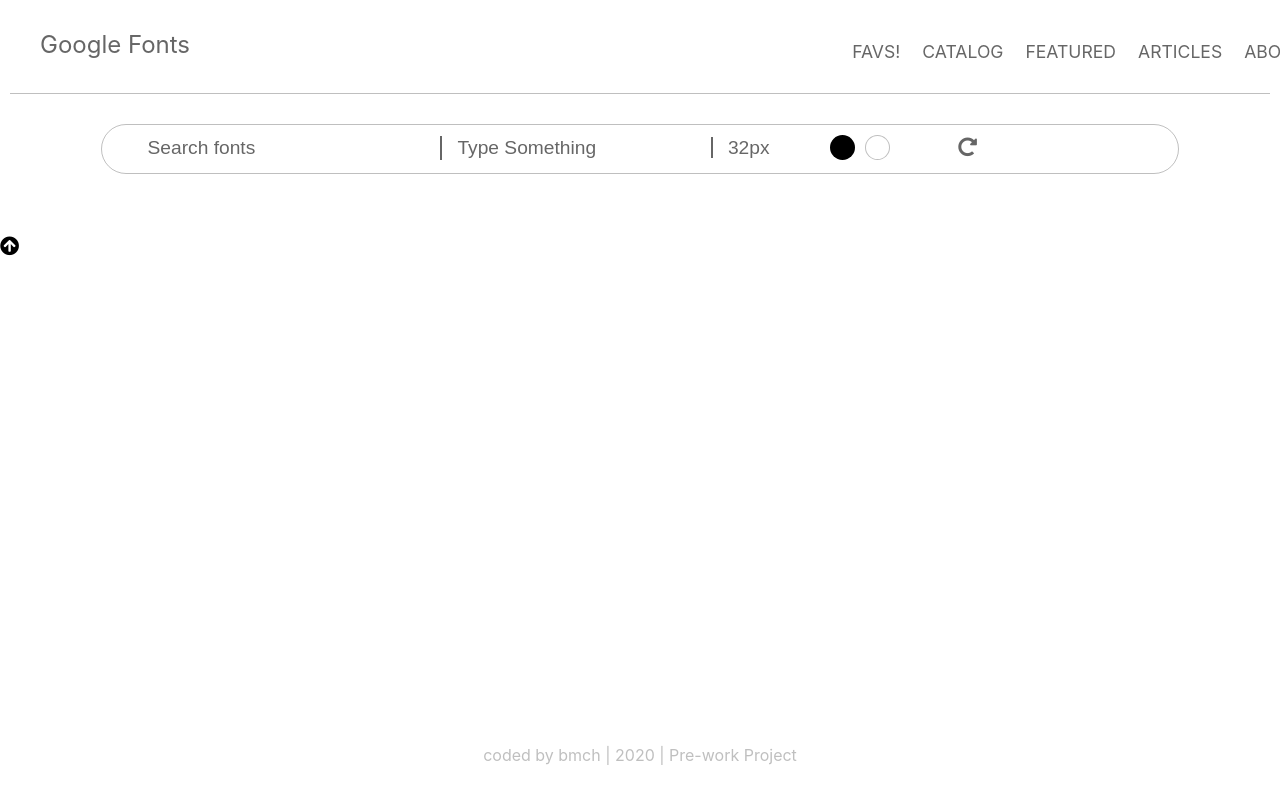
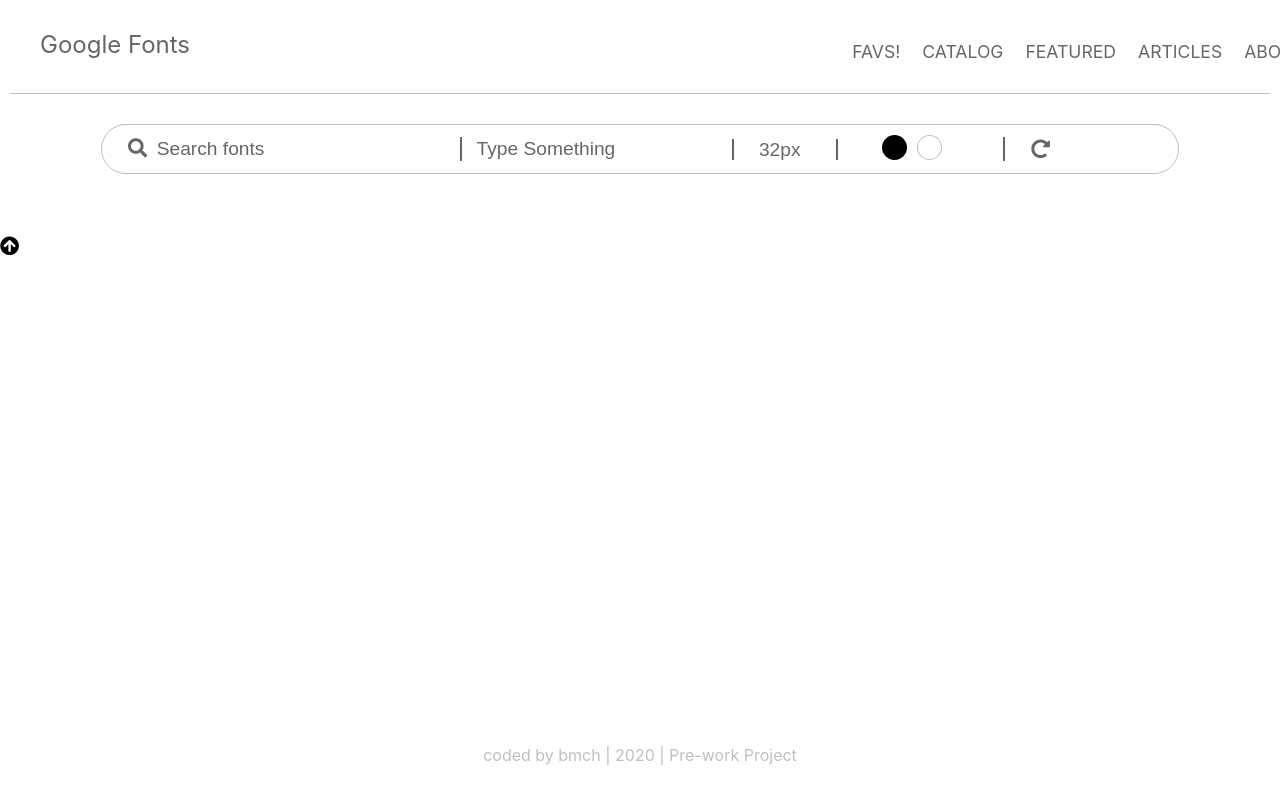
Before and after one commit to bmch/favourite-fonts, a React (Create React App) app in the folder client/: page / in a window 1280 px wide. Shown: the top 800 px of the page. Built offline with nearby package versions, Linux system fonts and the light colour scheme; no server answers.

Commit message:
tool bar edit

```diff
--- a/client/src/App.css
+++ b/client/src/App.css
@@ -93,6 +93,7 @@ body {
   padding: 10px 2%;
   display: flex;
   flex-wrap: wrap;
+  align-items: center;
 }
 
 .select-font-size {
@@ -134,11 +135,9 @@ body {
 .search-fonts {
   border: none;
   font-size: 1.2rem;
-  margin-left: 7%;
+  margin-left: 3%;
   color: var(--grey-color-medium);
-  background: var(--bg-color);
-  /* margin-bottom: 5px;
-  margin-top: 5px; */
+  /* background: var(--bg-color); */
 }
 
 ::placeholder {
@@ -150,7 +149,9 @@ body {
 .reset {
   margin-left: 6%;
   margin-right: 20px;
+  border-left: 2px solid var(--grey-color-medium);
 
+  padding-left: 20px;
   /* margin-bottom: 5px;
   margin-top: 5px; */
 }
@@ -170,11 +171,12 @@ select {
   margin-right: 6%;
   background: var(--bg-color);
 
-  padding-left: 15px;
-  padding-right: 15px;
+  padding-left: 25px;
+  padding-right: 35px;
   border: none;
   /* border-left: 2px solid #cccccc; */
   border-left: 2px solid var(--grey-color-medium);
+  border-right: 2px solid var(--grey-color-medium);
   color: var(--grey-color-medium);
 }
 
@@ -277,6 +279,9 @@ button {
   margin-left: 50px;
 }
 
+.dark-light-container {
+}
+
 .light-button {
   background: white;
   border: 1px solid var(--grey-color-light);
@@ -284,3 +289,12 @@ button {
   width: 25px;
   height: 25px;
 }
+
+.fa-search {
+  color: var(--grey-color-medium);
+}
+
+.search-container {
+  display: flex;
+  flex-direction: row;
+}
--- a/client/src/components/DarkLightMode.js
+++ b/client/src/components/DarkLightMode.js
@@ -10,7 +10,7 @@ const light = () => {
 
 export default function DarkLightMode() {
   return (
-    <div>
+    <div className="dark-light-container">
       <button className="dark-button" onClick={darkness}></button>
       <button className="light-button" onClick={light}></button>
     </div>
--- a/client/src/components/Search.js
+++ b/client/src/components/Search.js
@@ -2,6 +2,10 @@ import React from 'react';
 
 export default function Search({ handleChange, searchTerm }) {
   return (
+    <div class="search-container">
+      <div>
+        <i class="fas fa-search"></i>
+      </div>
       <div>
         <label>
           <input
@@ -13,5 +17,6 @@ export default function Search({ handleChange, searchTerm }) {
           />
         </label>
       </div>
+    </div>
   );
 }
```
Lines whose indentation alone changed are shown as unchanged.
